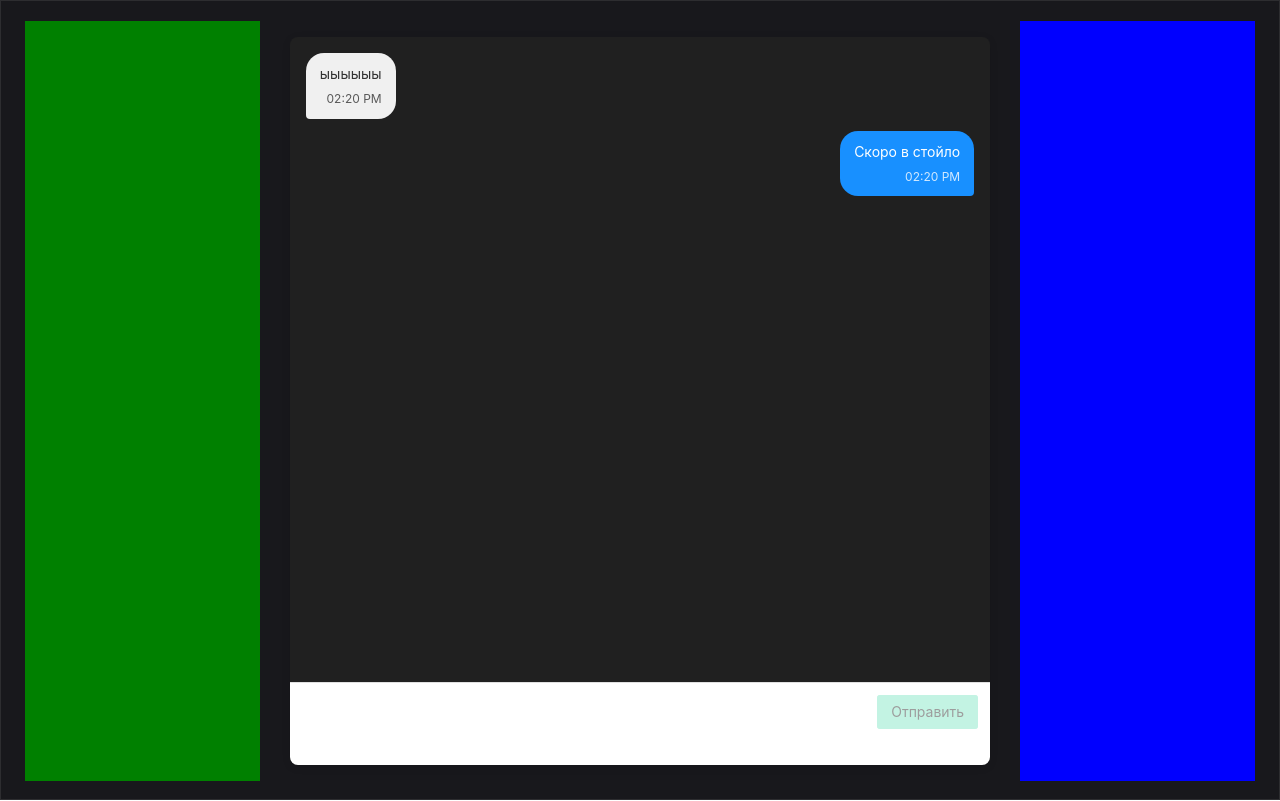
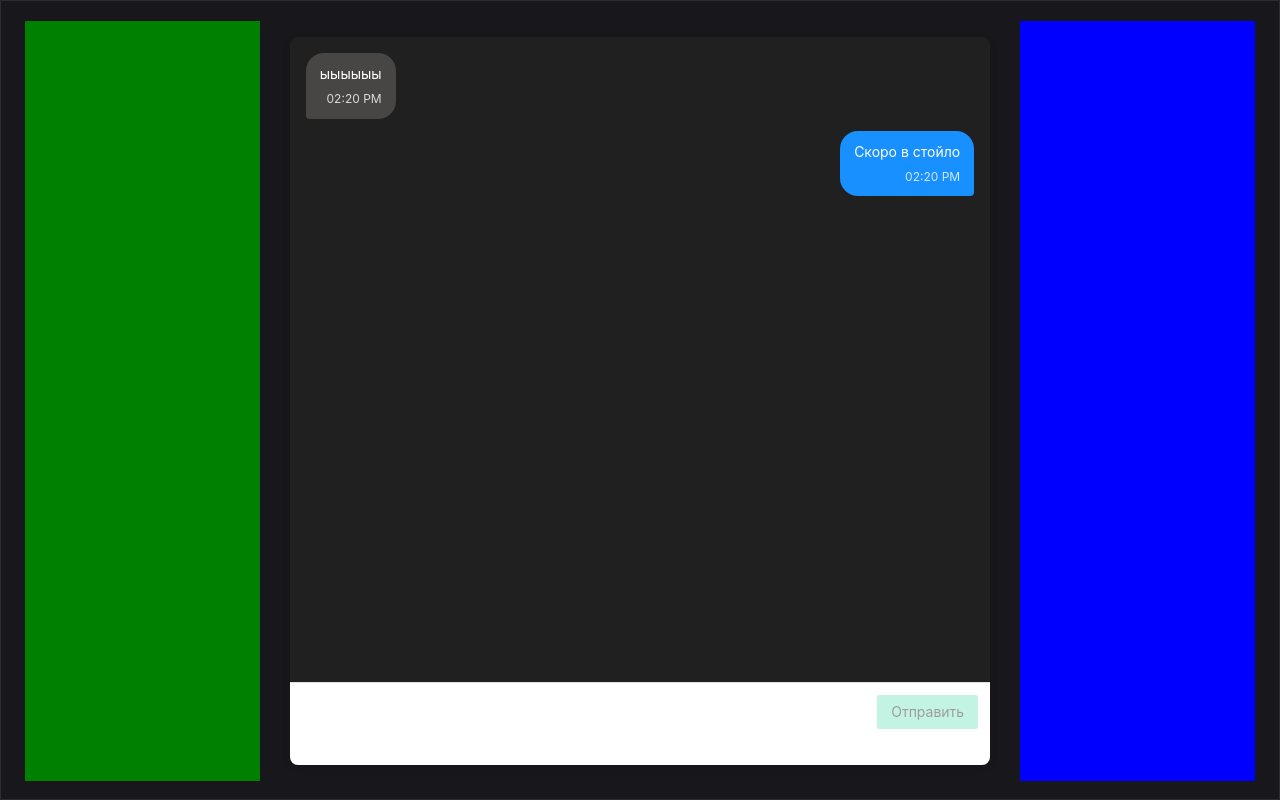
Before and after one commit to plrtp68217/bull-chat, a Vue app in the folder bull-chat-frontend/: page /chat in a window 1280 px wide. Built offline with nearby package versions, Linux system fonts and the light colour scheme.

Commit message:
update: цвет текста у всепх сообщений белый, задний фон not_me изменен

```diff
--- a/bull-chat-frontend/src/components/chat/MessageComponent.vue
+++ b/bull-chat-frontend/src/components/chat/MessageComponent.vue
@@ -11,10 +11,6 @@
 
 <script setup lang="ts">
 import type { MessageAuthor } from '../types/MessageTypes';
-
-
-
-
 
 defineProps({
   text: {
@@ -41,19 +37,18 @@ defineProps({
   margin-bottom: 12px;
   position: relative;
   word-wrap: break-word;
+  color: white;
 }
 
 .message-bubble.me {
   align-self: flex-end;
   background-color: #1890ff;
-  color: white;
   border-bottom-right-radius: 4px;
 }
 
 .message-bubble.not_me{
   align-self: flex-start;
-  background-color: #f0f0f0;
-  color: #333;
+  background-color: #494646fa;
   border-bottom-left-radius: 4px;
 }
 
```
